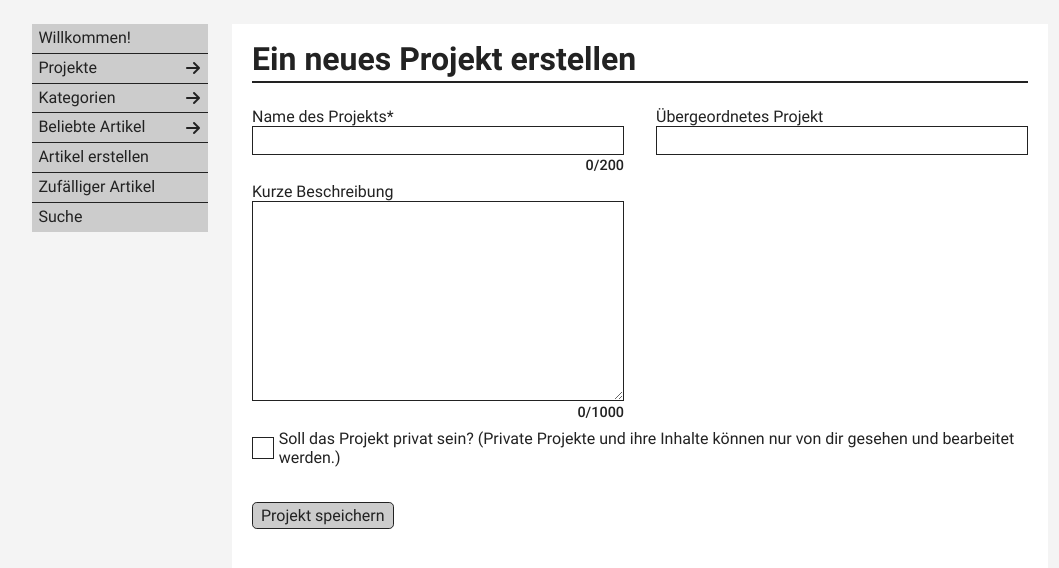
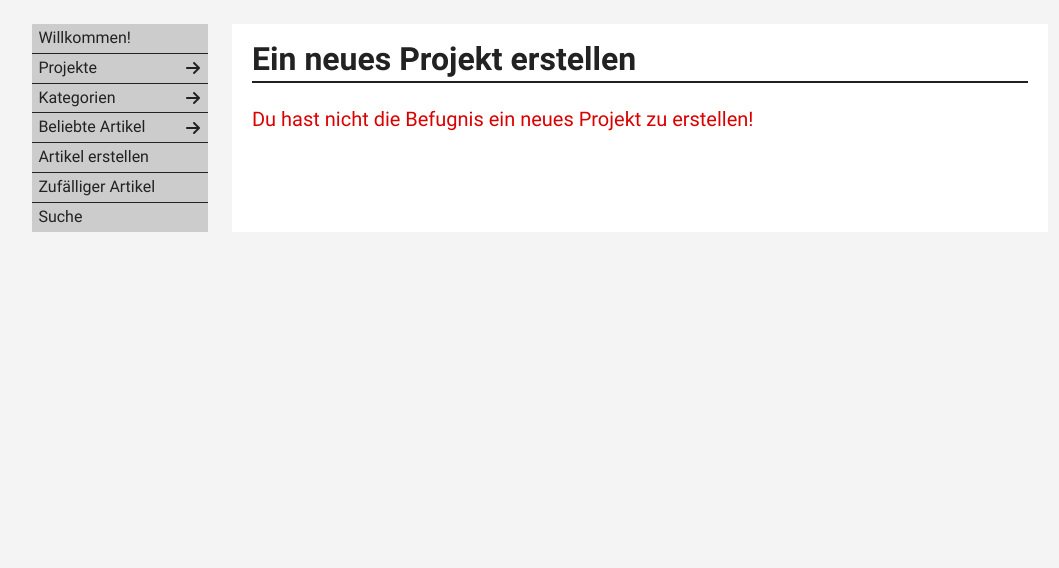
Before and after one commit to JanBallhorn/PnP-Wiki, a PHP site: template src/Views/createProject.twig in a window 1280 px wide. Shown: the part 67-635 px from the top of the page, without its empty margins (0-1059 px from the left). Run offline with PHP 8.4, Linux system fonts and the light colour scheme; the template is opened without the code that fills it, so the values that code supplies are empty; some libraries are stand-ins or nearby versions.

Commit message:
Anpassung falls User nicht angemeldet

```diff
--- a/src/Views/createProject.twig
+++ b/src/Views/createProject.twig
@@ -10,6 +10,7 @@
 
 {% block main_content %}
 <h1>Ein neues Projekt erstellen</h1>
+    {% if loggedIn == true %}
         {% if projectError == true %}
             <h4 class="error">Bei der Erstellung des Projekts ist ein Fehler aufgetreten! Bitte vergewissere dich, dass alle nötigen Felder korrekt ausgefüllt wurden.</h4>
         {% endif %}
@@ -41,4 +42,7 @@
             </fieldset>
         </form>
         <input class="button" type="submit" value="Projekt speichern" name="submit" form="createProject">
+    {% else %}
+        <h4 class="error">Du hast nicht die Befugnis ein neues Projekt zu erstellen!</h4>
+    {% endif %}
 {% endblock %}
--- a/src/Views/editProject.twig
+++ b/src/Views/editProject.twig
@@ -10,6 +10,7 @@
 
 {% block main_content %}
     <h1>{{ project.name }} bearbeiten</h1>
+    {% if loggedIn == true %}
         {% if projectError == true %}
             <h4 class="error">Bei der Bearbeitung des Projekts ist ein Fehler aufgetreten! Bitte vergewissere dich, dass alle nötigen Felder korrekt ausgefüllt wurden.</h4>
         {% endif %}
@@ -41,4 +42,7 @@
             </fieldset>
         </form>
         <input class="button" type="submit" value="Änderungen speichern" name="submit" form="editProject">
+    {% else %}
+        <h4 class="error">Du hast nicht die Befugnis dieses Projekt zu bearbeiten!</h4>
+    {% endif %}
 {% endblock %}
```
Lines whose indentation alone changed are shown as unchanged.
